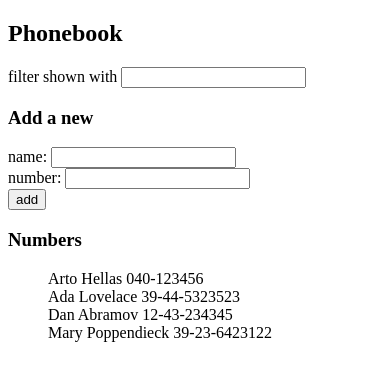
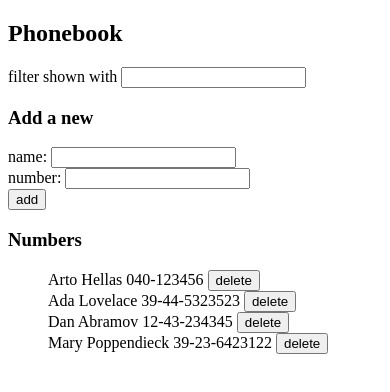
Before and after one commit to Slohis/FullS, a React (Create React App) app in the folder part02/phonebook/: page / in a window 390 px wide. Shown: the top 392 px of the page. Built offline with nearby package versions, Linux system fonts and the light colour scheme; data requests are answered from the project's data file.

Commit message:
Implemented deletion of entries from the phonebook

```diff
--- a/part02/phonebook/src/App.js
+++ b/part02/phonebook/src/App.js
@@ -3,9 +3,9 @@ import axios from 'axios'
 import personService from './services/persons'
 import persons from './services/persons'
 
-const ListItem = ({ id, name, number }) => {
+const ListItem = ({ id, name, number, remove }) => {
   return (
-    <div>{name} {number}</div>
+    <div>{name} {number} <button onClick={() => remove(id, name)}>delete</button></div>
   )
 }
 
@@ -44,7 +44,7 @@ const Persons = (props) => {
   return (
     <ul>
       {entriesToShow.map(person =>
-        <ListItem id={person.id} key={person.name} name={person.name} number={person.number} />
+        <ListItem id={person.id} key={person.name} name={person.name} number={person.number} remove={props.remove} />
       )}
     </ul>
   )
@@ -83,6 +83,18 @@ const App = () => {
     }
   }
 
+  const removeEntry = (id, name) => {
+    console.log(`deletion of entry id ${id} requested`)
+    if (window.confirm(`Delete ${name} ?`)) {
+      personService
+        .remove(id)
+        .then(returnedObject => {
+          console.log(`deletion of entry id ${id}: ${name}`)
+          setPersons(persons.filter(n => n.id !== id))
+        })
+    }
+  }
+
   const handleNameInputChange = (event) => {
     console.log('name field change to', event.target.value)
     setNewName(event.target.value)
@@ -116,7 +128,7 @@ const App = () => {
         numberInputEventHandler={handleNumberInputChange}
       />
       <h3>Numbers</h3>
-      <Persons persons={persons} filterString={filterString} />
+      <Persons persons={persons} filterString={filterString} remove={removeEntry} />
     </div>
   )
 }
--- a/part02/phonebook/src/services/persons.js
+++ b/part02/phonebook/src/services/persons.js
@@ -11,4 +11,9 @@ const create = newObject => {
   return request.then(response => response.data)
 }
 
-export default {getAll, create}
+const remove = (id) => {
+  const request = axios.delete(`${baseUrl}/${id}`)
+    return request.then(response => response.data)
+}
+
+export default {getAll, create, remove}
```
